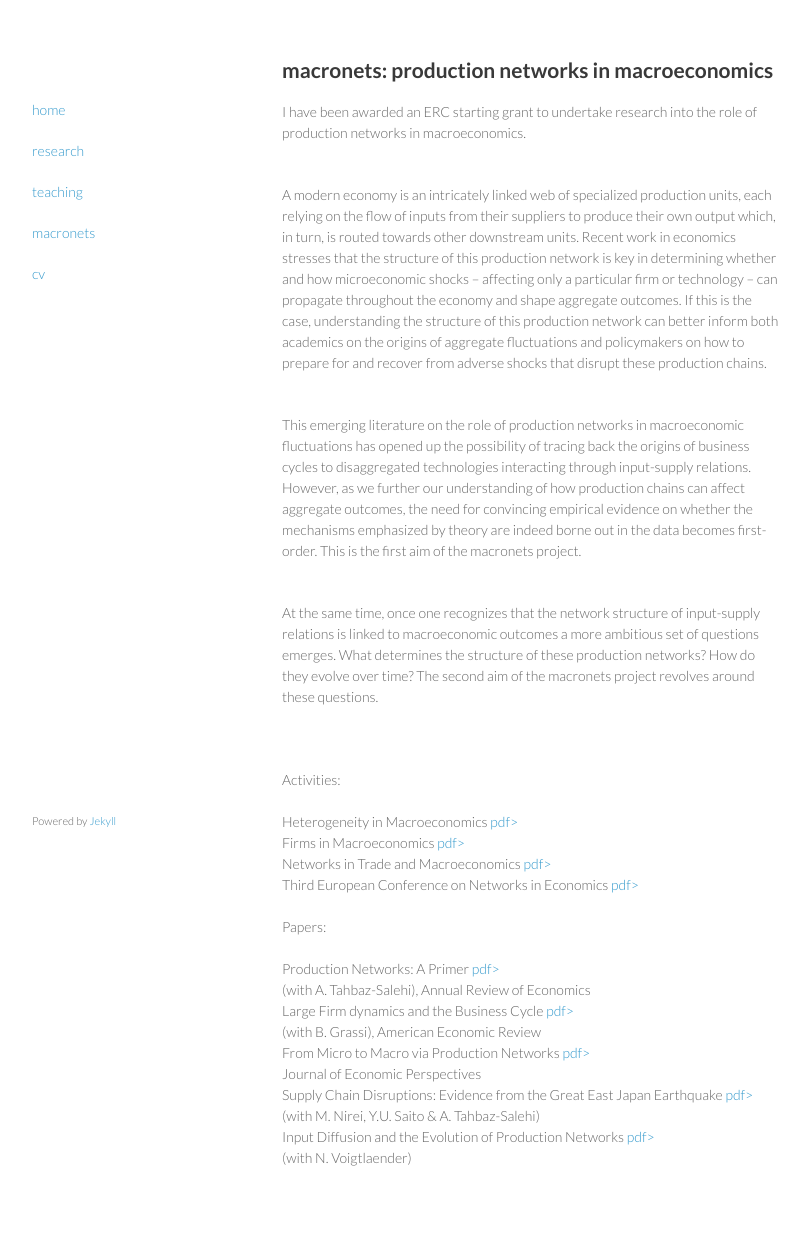
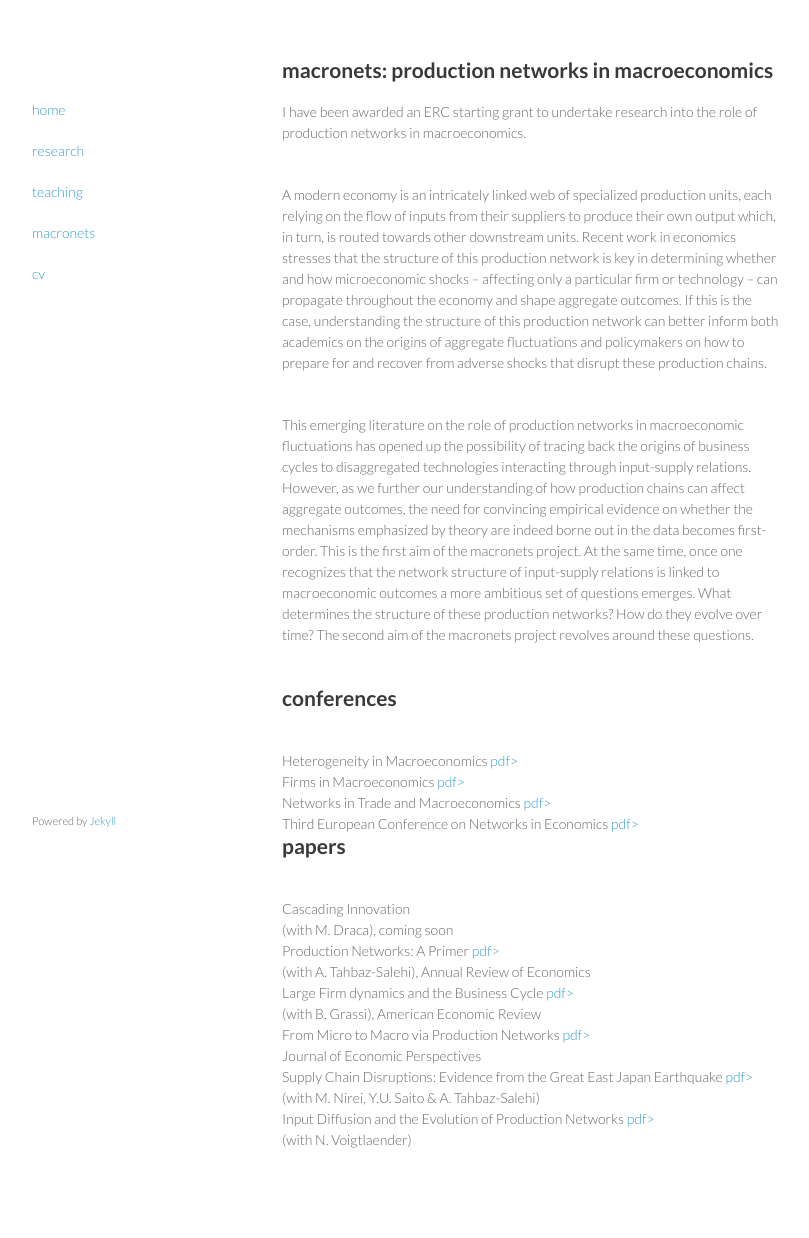
Before and after one commit to Vasco-M-Carvalho/vasco-m-carvalho.github.io, a Jekyll site: the page built from macronets.html, in a window 1280 px wide. Shown: the whole page, without its empty margins (233-1042 px from the left). Built offline with Jekyll 4.4.1, drawn with Linux system fonts in a browser that asks for light colours.

Commit message:
Update macronets.html

```diff
--- a/macronets.html
+++ b/macronets.html
@@ -17,21 +17,20 @@ on how to prepare for and recover from adverse shocks that disrupt these product
 has opened up the possibility of tracing back the origins of business cycles to disaggregated technologies
 interacting through input-supply relations. However, as we further our understanding of how production
 chains can affect aggregate outcomes, the need for convincing empirical evidence on whether the
-mechanisms emphasized by theory are indeed borne out in the data becomes first-order. This is the first aim of the macronets project.</p>
-
-<p><br>At the same time, once one recognizes that the network structure of input-supply relations is linked to
+mechanisms emphasized by theory are indeed borne out in the data becomes first-order. This is the first aim of the macronets project. At the same time, once one recognizes that the network structure of input-supply relations is linked to
 macroeconomic outcomes a more ambitious set of questions emerges. What determines the structure of these
 production networks? How do they evolve over time? The second aim of the macronets project revolves around these questions.</p>
 <br>
-<br>Activities:
-<br>
+
+<h2 id="welcome">conferences</h2>
 <br>Heterogeneity in Macroeconomics <a href="./pdfs/Heterog v8.pdf">pdf></a>
 <br>Firms in Macroeconomics <a href="./pdfs/FirmsMacroConference.pdf">pdf></a>
 <br>Networks in Trade and Macroeconomics <a href="./pdfs/NetsTradeMacro.pdf">pdf></a>
 <br>Third European Conference on Networks in Economics <a href="./pdfs/4EuroMeetingNetworks.pdf">pdf></a>
 <br>
-<br>Papers:
-<br>
+<h2 id="welcome">papers</h2>
+<br>Cascading Innovation
+<br>(with M. Draca), coming soon
 <br>Production Networks: A Primer <a href="./pdfs/ProductionNetworksPrimer.pdf">pdf></a>
 <br>(with A. Tahbaz-Salehi), Annual Review of Economics
 <br>Large Firm dynamics and the Business Cycle <a href="./pdfs/Carvalho_Grassi_LargeFirms_AER_resubmission_Manuscript_Round3.pdf">pdf></a>
```
